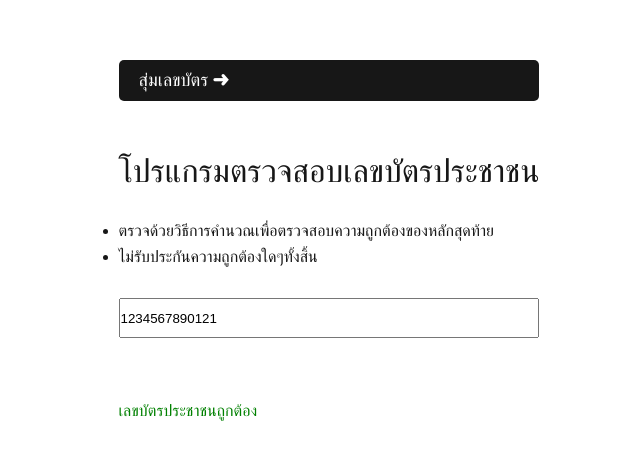
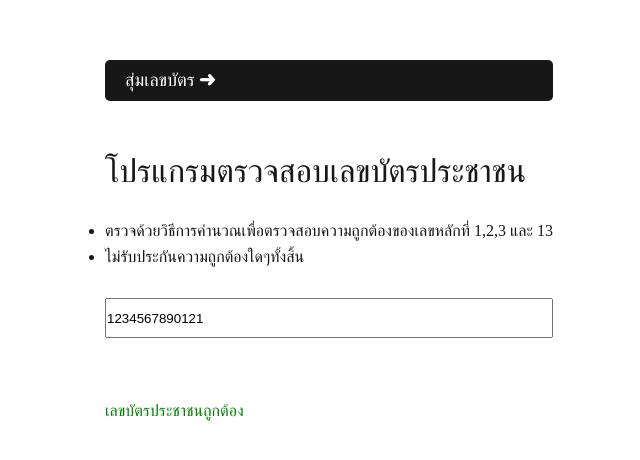
Before and after one commit to ignitry/randomizer, a Next.js app: page /validations/new in a window 1280 px wide. Shown: the part 170-630 px from the top of the page, without its empty margins (311-951 px from the left). Built offline with nearby package versions, Linux system fonts and the light colour scheme.

Commit message:
change desc in validation page

```diff
--- a/app/validations/new/page.tsx
+++ b/app/validations/new/page.tsx
@@ -14,7 +14,7 @@ export default function NewValidationPage() {
         <h1>โปรแกรมตรวจสอบเลขบัตรประชาชน</h1>
         <ul>
           <li>
-            ตรวจด้วยวิธีการคำนวณเพื่อตรวจสอบความถูกต้องของหลักสุดท้าย
+            ตรวจด้วยวิธีการคำนวณเพื่อตรวจสอบความถูกต้องของเลขหลักที่ 1,2,3 และ 13
           </li>
           <li>
             ไม่รับประกันความถูกต้องใดๆทั้งสิ้น
```
